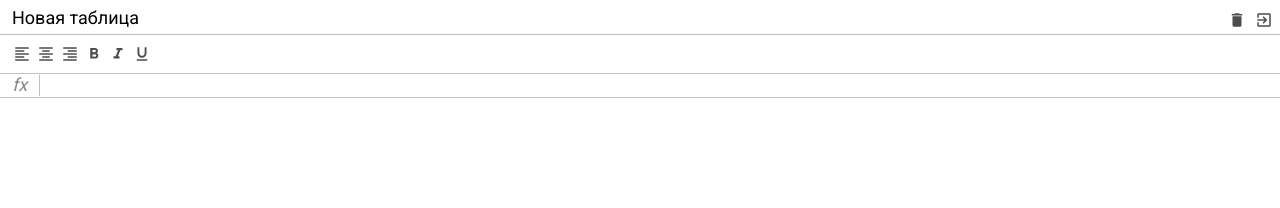
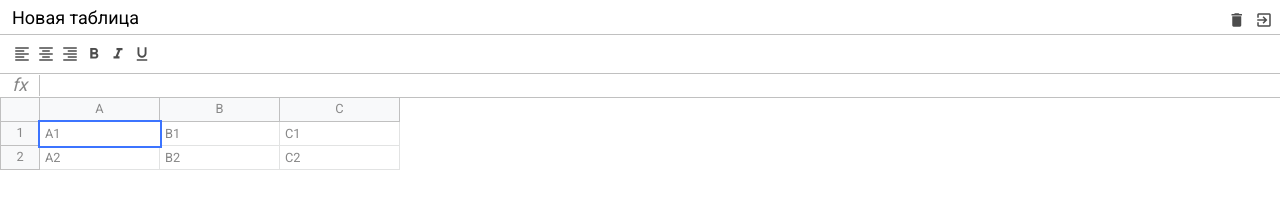
Before and after one commit to LeonardRoman/js-excel, a website built with webpack: page src/index.html in a window 1280 px wide. Built offline with nearby package versions, Linux system fonts and the light colour scheme.

Commit message:
Верстка. Стили для table

```diff
--- a/src/index.html
+++ b/src/index.html
@@ -39,7 +39,44 @@
            spellcheck="false">
       </div>
     </div>
-    <div class="excel__table"></div>
+    <div class="excel__table">
+      <div class="row">
+        <div class="row-info"></div>
+        <div class="row-data">
+          <div class="column">A</div>
+          <div class="column">B</div>
+          <div class="column">C</div>
+        </div>
+      </div>
+      <div class="row">
+        <div class="row-info">1</div>
+        <div class="row-data">
+          <div class="cell selected"
+               contenteditable="true">A1
+          </div>
+          <div class="cell"
+               contenteditable="true">B1
+          </div>
+          <div class="cell"
+               contenteditable="true">C1
+          </div>
+        </div>
+      </div>
+      <div class="row">
+        <div class="row-info">2</div>
+        <div class="row-data">
+          <div class="cell "
+               contenteditable="true">A2
+          </div>
+          <div class="cell"
+               contenteditable="true">B2
+          </div>
+          <div class="cell"
+               contenteditable="true">C2
+          </div>
+        </div>
+      </div>
+    </div>
   </div>
 </div>
 </body>
--- a/src/scss/_variables.scss
+++ b/src/scss/_variables.scss
@@ -1,5 +1,7 @@
 $header-height: 34px;
 $toolbar-height: 40px;
-$toolbar-formula: 24px;
+$formula-height: 24px;
 $info-cell-width: 40px;
+$row-height: 24px;
+$cell-width: 120px;
 $border-color: #c0c0c0;
--- a/src/scss/formula.scss
+++ b/src/scss/formula.scss
@@ -6,7 +6,7 @@
   top: $header-height + $toolbar-height;
   right: 0;
   left: 0;
-  height: $toolbar-formula;
+  height: $formula-height;
   display: flex;
   align-items: center;
   border-bottom: 1px solid $border-color;
--- a/src/scss/index.scss
+++ b/src/scss/index.scss
@@ -21,4 +21,7 @@ body {
 .excel {
   position: relative;
   color: #888;
+  height: 100%;
+  max-width: 100%;
+  font-size: .8rem;
 }
--- a/src/scss/table.scss
+++ b/src/scss/table.scss
@@ -2,5 +2,64 @@
 @import "mixins";
 
 .excel__table {
+  position: absolute;
+  left: 0;
+  right: 0;
+  top: $header-height+$toolbar-height+$formula-height;
+  overflow-x: auto;
+  padding-bottom: 2px;
 
+  .row {
+    display: flex;
+    flex-direction: row;
+    min-height: 20px;
+    height: $row-height;
+  }
+
+  .row-info {
+    display: flex;
+    justify-content: center;
+    align-items: center;
+    min-width: $info-cell-width;
+    height: 100%;
+    border: 1px solid $border-color;
+    background-color: #f8f9fa;
+    border-top: none;
+  }
+
+  .row-data {
+    display: flex;
+    flex-direction: row;
+  }
+
+  .column {
+    display: flex;
+    justify-content: center;
+    align-items: center;
+    background-color: #f8f9fa;
+    min-width: 40px;
+    width: $cell-width;
+    border: 1px solid $border-color;
+    border-top: 0;
+    border-left: 0;
+    height: 100%;
+  }
+
+  .cell {
+    min-width: 40px;
+    padding: 5px;
+    width: $cell-width;
+    height: 100%;
+    border: 1px solid #e2e3e3;
+    border-top: 0;
+    border-left: 0;
+    white-space: nowrap;
+    outline: none;
+
+    &.selected {
+      border: none;
+      outline: 2px solid #3c74ff;
+      z-index: 2;
+    }
+  }
 }
```
